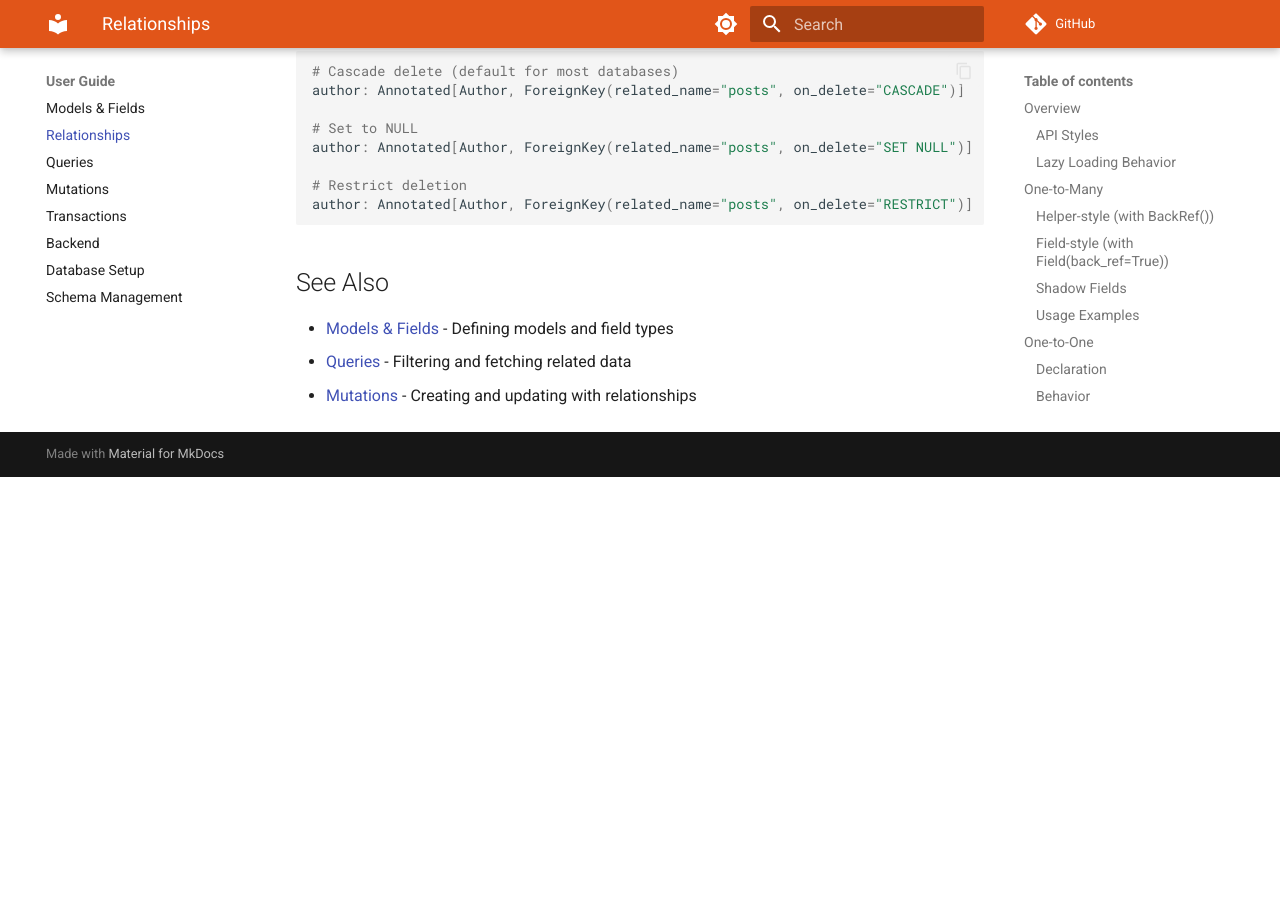
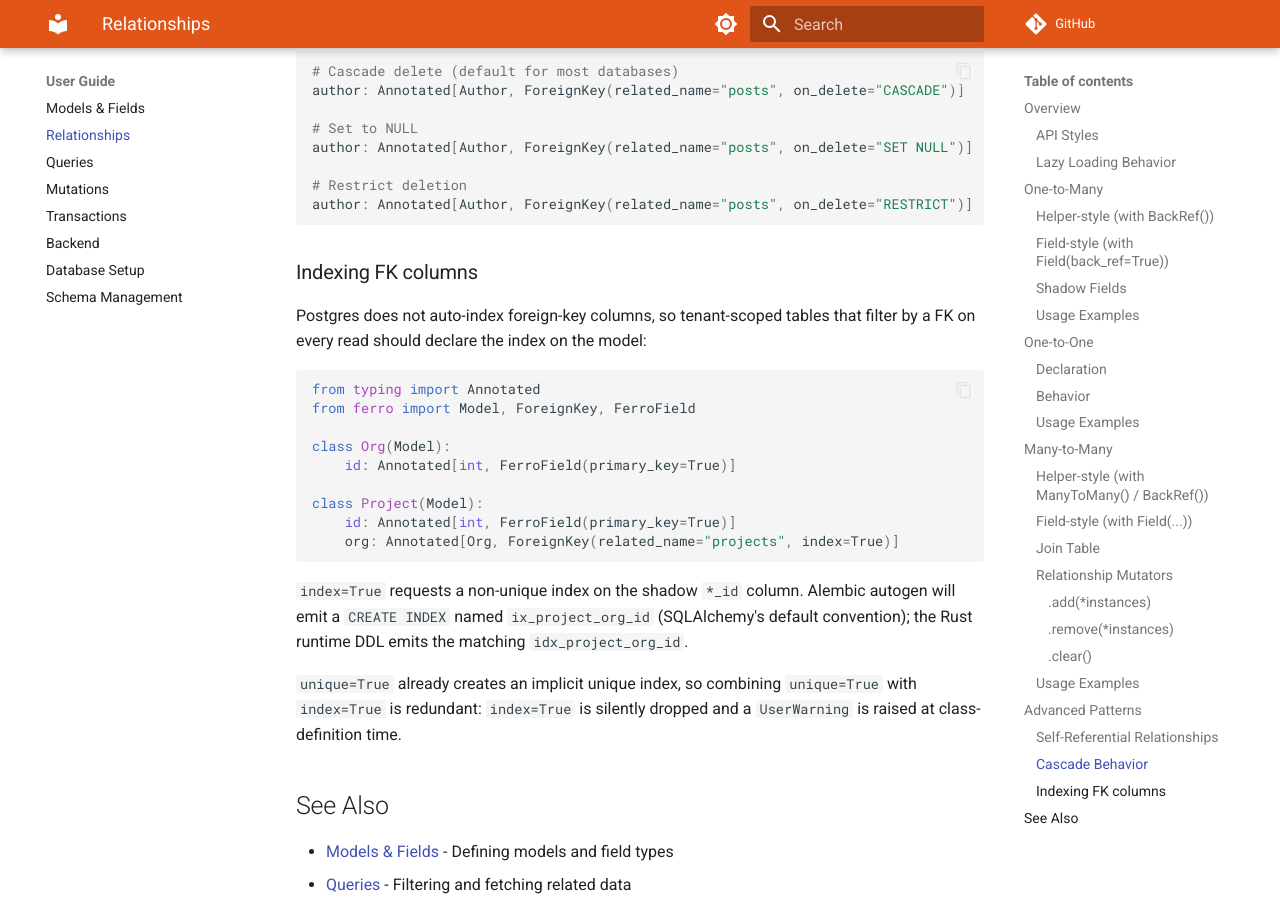
Before and after one commit to syn54x/ferro-orm, an MkDocs documentation site: the page built from docs/guide/relationships.md, in a window 1280 px wide and 900 px high, scrolled down 7735 px. Built offline with MkDocs 1.6.1 and Material for MkDocs 9.7.7, drawn with Linux system fonts in a browser that asks for light colours; comment, search, counter and statistics services are not loaded; before the commit the page ends 8212 px from its top, so only the background shows below that.

Commit message:
docs(fk): document ForeignKey(index=True) and add CHANGELOG entry (#32)
Made-with: Cursor

````diff
--- a/docs/guide/relationships.md
+++ b/docs/guide/relationships.md
@@ -333,6 +333,32 @@ author: Annotated[Author, ForeignKey(related_name="posts", on_delete="SET NULL")
 author: Annotated[Author, ForeignKey(related_name="posts", on_delete="RESTRICT")]
 ```
 
+### Indexing FK columns
+
+Postgres does not auto-index foreign-key columns, so tenant-scoped tables that
+filter by a FK on every read should declare the index on the model:
+
+```python
+from typing import Annotated
+from ferro import Model, ForeignKey, FerroField
+
+class Org(Model):
+    id: Annotated[int, FerroField(primary_key=True)]
+
+class Project(Model):
+    id: Annotated[int, FerroField(primary_key=True)]
+    org: Annotated[Org, ForeignKey(related_name="projects", index=True)]
+```
+
+`index=True` requests a non-unique index on the shadow `*_id` column. Alembic
+autogen will emit a `CREATE INDEX` named `ix_project_org_id` (SQLAlchemy's
+default convention); the Rust runtime DDL emits the matching
+`idx_project_org_id`.
+
+`unique=True` already creates an implicit unique index, so combining
+`unique=True` with `index=True` is redundant: `index=True` is silently dropped
+and a `UserWarning` is raised at class-definition time.
+
 ## See Also
 
 - [Models & Fields](models-and-fields.md) - Defining models and field types
````
Also changed, not shown: CHANGELOG.md (+1 -0 lines).
